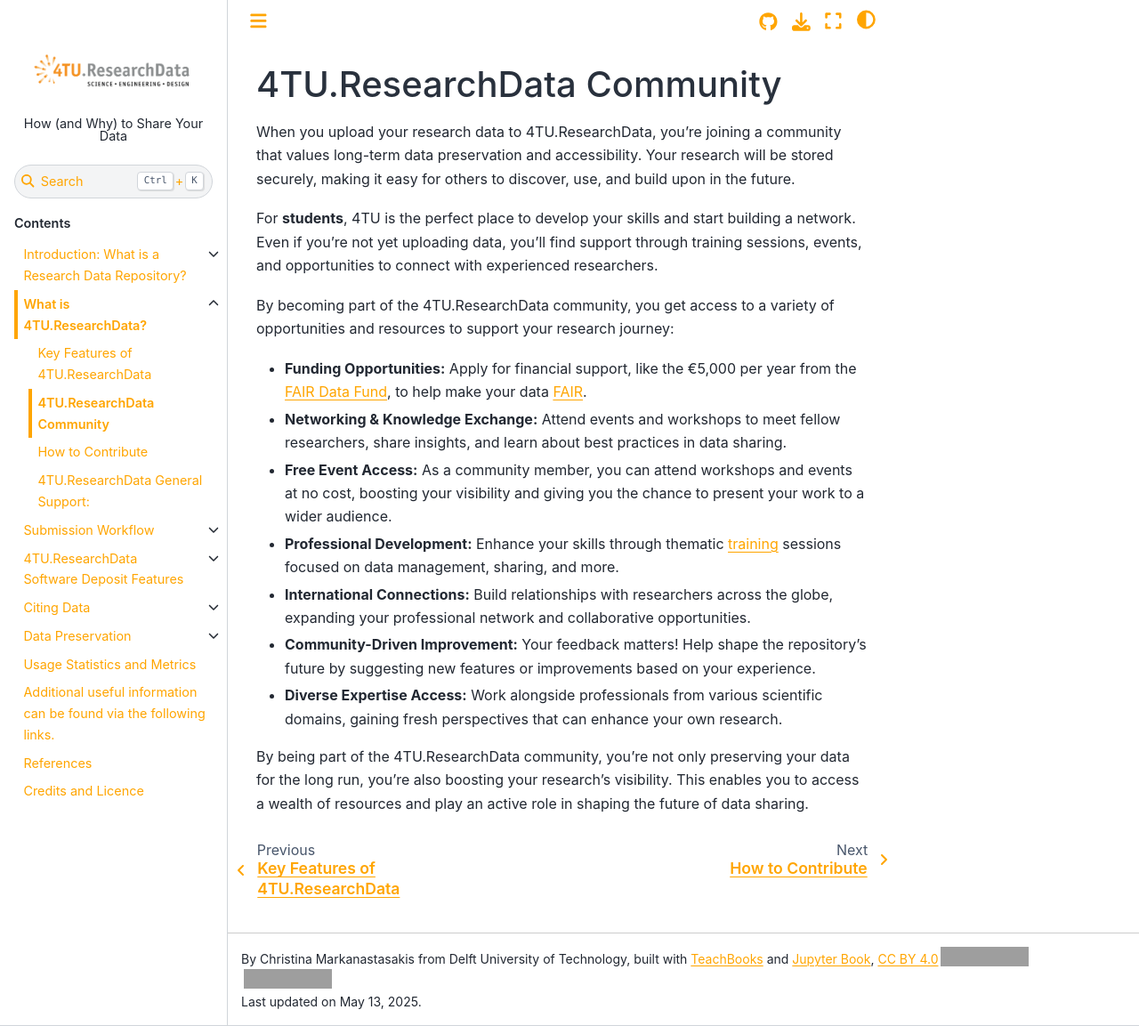
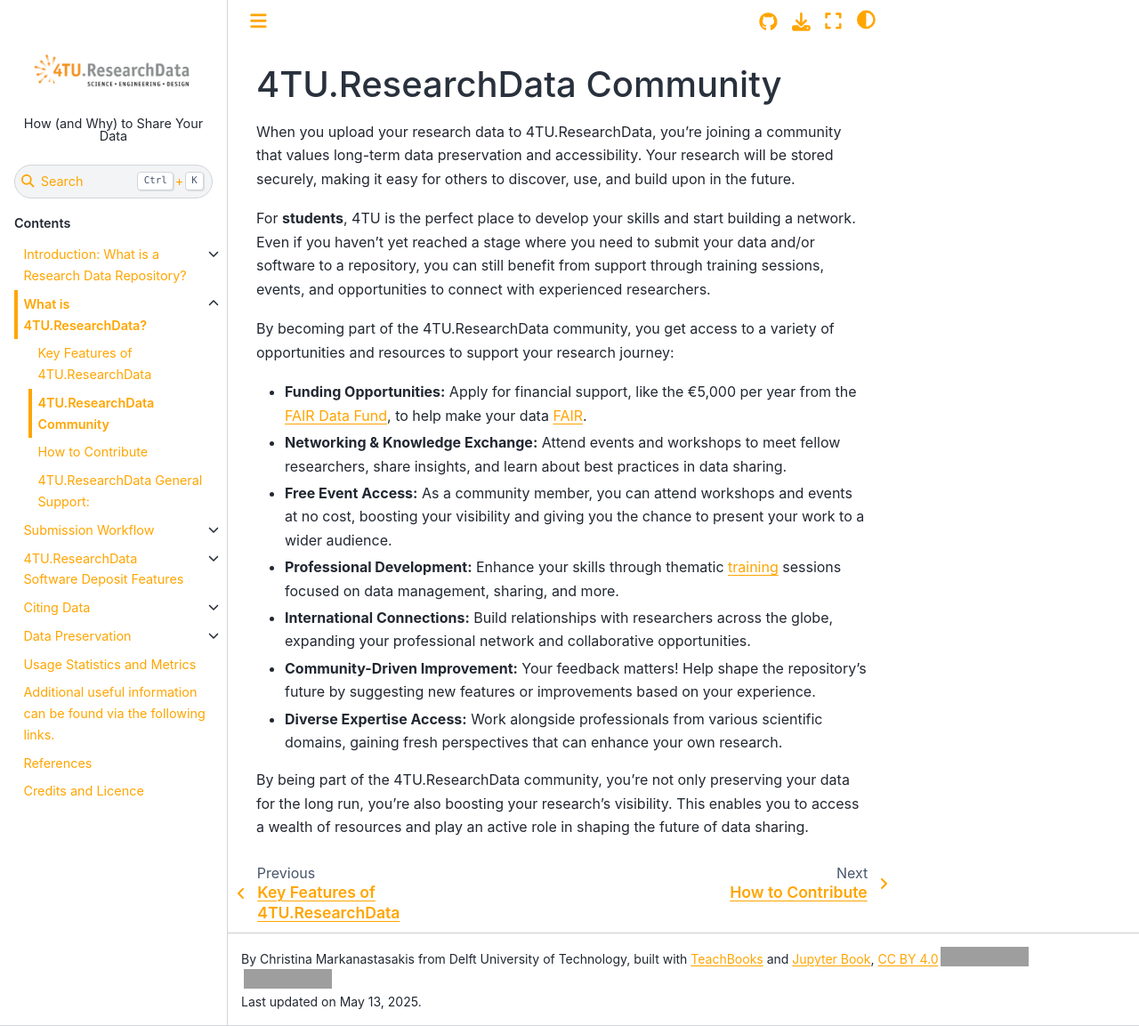
Before and after one commit to TUDelft-books/FAIR4TU_Submission_Help, a Jupyter Book: the page built from book/4tu_research_data/4tu_community.md, in a window 1280 px wide and 1153 px high. Shown: the whole window at 89% size. Built offline with Jupyter Book 1.0.4 settings and Sphinx 7.4.7 and the Sphinx Book theme 1.1.4, drawn with Linux system fonts in a browser that asks for light colours; pages that are not in the unit, such as notebooks, are missing from menus; comment, search, counter and statistics services are not loaded; grey boxes are pictures that could not be loaded.

Commit message:
Update 4tu_community.md

```diff
--- a/book/4tu_research_data/4tu_community.md
+++ b/book/4tu_research_data/4tu_community.md
@@ -2,7 +2,7 @@
 
 When you upload your research data to 4TU.ResearchData, you’re joining a community that values long-term data preservation and accessibility. Your research will be stored securely, making it easy for others to discover, use, and build upon in the future.
 
-For **students**, 4TU is the perfect place to develop your skills and start building a network. Even if you’re not yet uploading data, you’ll find support through training sessions, events, and opportunities to connect with experienced researchers.
+For **students**, 4TU is the perfect place to develop your skills and start building a network. Even if you haven't yet reached a stage where you need to submit your data and/or software to a repository, you can still benefit from support through training sessions, events, and opportunities to connect with experienced researchers.
 
 By becoming part of the 4TU.ResearchData community, you get access to a variety of opportunities and resources to support your research journey:
 - **Funding Opportunities:** Apply for financial support, like the €5,000 per year from the [FAIR Data Fund](https://community.data.4tu.nl/2024/10/23/fair-data-fund-use-case-defining-a-domain-relevant-community-metadata-standard-for-drone-uav-data-and-a-tool-to-format-it/), to help make your data [FAIR](/introduction/fair_data_and_software).
```
